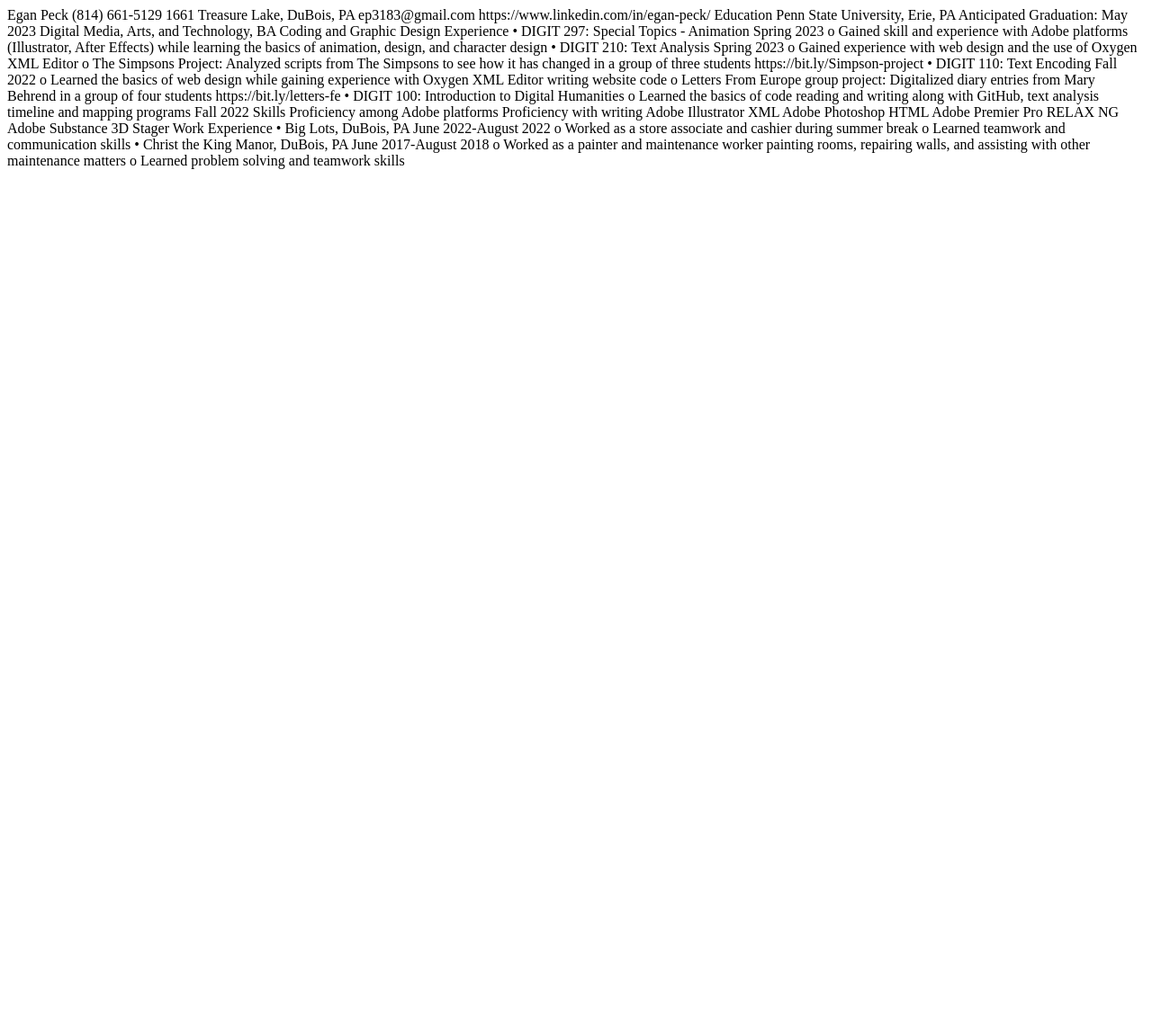
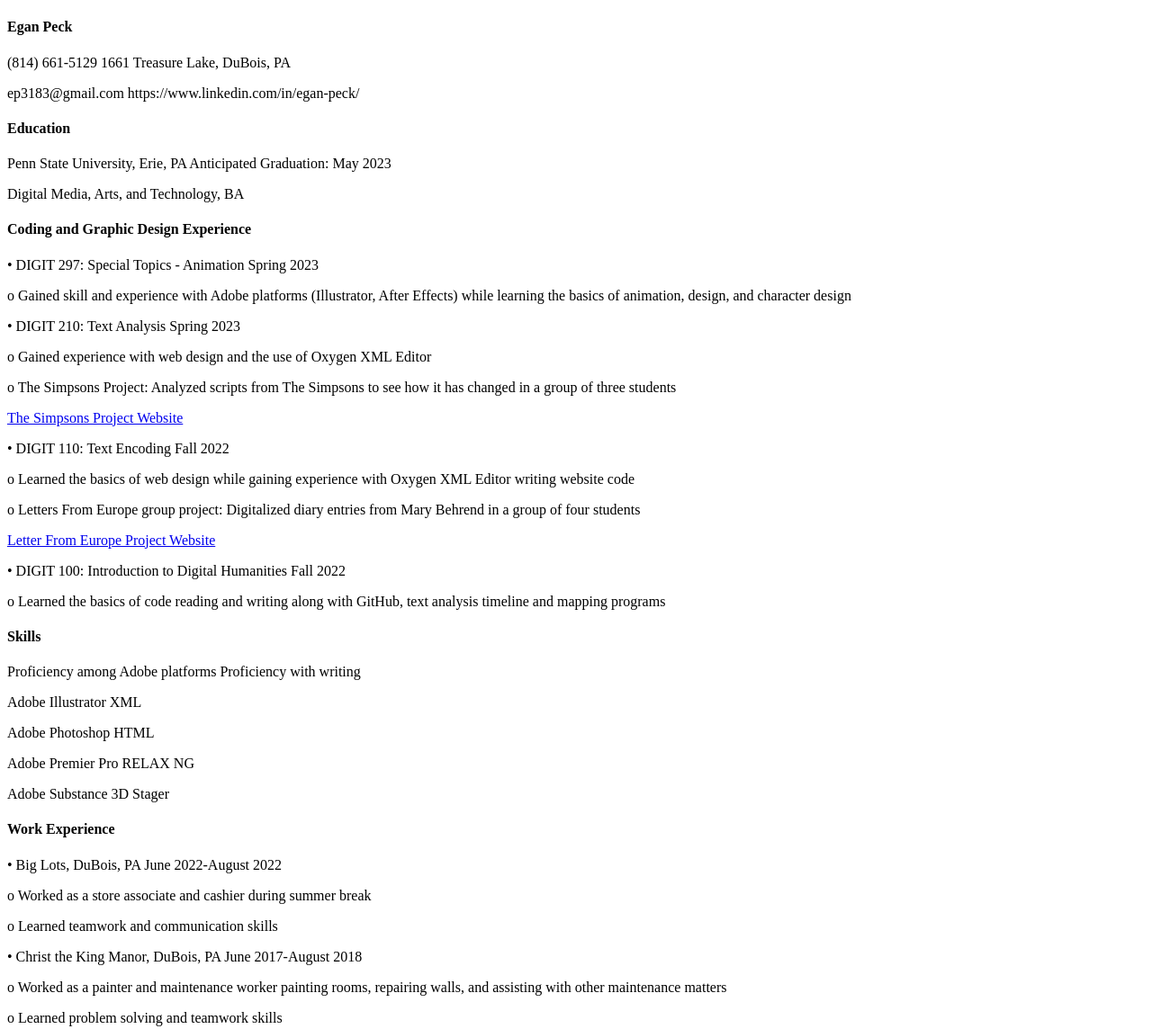
Before and after one commit to epp5198/seniorPortfolio, a plain HTML site: page docs/resume.html in a window 1280 px wide. Shown: the whole page at 90% size. Before the commit the page ends 800 px from the top, so only its background shows below. Drawn offline with Linux system fonts and the light colour scheme.

Commit message:
updating resume formating

```diff
--- a/docs/resume.html
+++ b/docs/resume.html
@@ -3,38 +3,39 @@
     <head>
         <title>Resume</title>
     </head>
-    <body>Egan Peck
-        (814) 661-5129 						1661 Treasure Lake, DuBois, PA ep3183@gmail.com					https://www.linkedin.com/in/egan-peck/
-        Education
-        Penn State University, Erie, PA			Anticipated Graduation: May 2023
-        Digital Media, Arts, and Technology, BA
+    <body>
+        <h4>Egan Peck</h4>
+        <p>(814) 661-5129 						1661 Treasure Lake, DuBois, PA</p> <p>ep3183@gmail.com					https://www.linkedin.com/in/egan-peck/</p>
+        <h4>Education</h4>
+       <p> Penn State University, Erie, PA			Anticipated Graduation: May 2023</p>
+        <p>Digital Media, Arts, and Technology, BA</p>
 
-        Coding and Graphic Design Experience
-        •	DIGIT 297: Special Topics - Animation							Spring 2023
-        o	Gained skill and experience with Adobe platforms (Illustrator, After Effects) while learning the basics of animation, design, and character design
-        •	DIGIT 210: Text Analysis 									Spring 2023
-        o	Gained experience with web design and the use of Oxygen XML Editor
-        o	The Simpsons Project: Analyzed scripts from The Simpsons to see how it has changed in a group of three students
-        https://bit.ly/Simpson-project
-        •	DIGIT 110: Text Encoding 									Fall 2022
-        o	Learned the basics of web design while gaining experience with Oxygen XML Editor writing website code
-        o	Letters From Europe group project: Digitalized diary entries from Mary Behrend in a group of four students
-        https://bit.ly/letters-fe
-        •	DIGIT 100: Introduction to Digital Humanities
-        o	Learned the basics of code reading and writing along with GitHub, text analysis timeline and mapping programs					Fall 2022
-        Skills
-        Proficiency among Adobe platforms						Proficiency with writing
-        Adobe Illustrator								XML
-        Adobe Photoshop								HTML
-        Adobe Premier Pro								RELAX NG
-        Adobe Substance 3D Stager
+        <h4>Coding and Graphic Design Experience</h4>
+        <p> •	DIGIT 297: Special Topics - Animation							Spring 2023</p>
+        <p>o	Gained skill and experience with Adobe platforms (Illustrator, After Effects) while learning the basics of animation, design, and character design</p>
+        <p>•	DIGIT 210: Text Analysis 									Spring 2023</p>
+        <p>o	Gained experience with web design and the use of Oxygen XML Editor</p>
+        <p>o	The Simpsons Project: Analyzed scripts from The Simpsons to see how it has changed in a group of three students</p>
+        <a href="https://github.com/epp5198/TheSimpProject.git">The Simpsons Project Website</a>
+        <p>•	DIGIT 110: Text Encoding 									Fall 2022</p>
+        <p>o	Learned the basics of web design while gaining experience with Oxygen XML Editor writing website code</p>
+        <p>o	Letters From Europe group project: Digitalized diary entries from Mary Behrend in a group of four students</p>
+        <a href="https://fkb5105.github.io/Letters-from-Europe-FA2022/index.html">Letter From Europe Project Website</a>
+        <p>•	DIGIT 100: Introduction to Digital Humanities                Fall 2022</p>
+        <p>o	Learned the basics of code reading and writing along with GitHub, text analysis timeline and mapping programs</p>
+        <h4>Skills</h4>
+        <p>Proficiency among Adobe platforms						Proficiency with writing</p>
+        <p>Adobe Illustrator								XML</p>
+        <p>Adobe Photoshop								HTML</p>
+        <p>Adobe Premier Pro								RELAX NG</p>
+        <p>Adobe Substance 3D Stager</p>
 
-        Work Experience
-        •	Big Lots, DuBois, PA 						June 2022-August 2022
-        o	Worked as a store associate and cashier during summer break
-        o	Learned teamwork and communication skills
-        •	Christ the King Manor, DuBois, PA 					June 2017-August 2018
-        o	Worked as a painter and maintenance worker painting rooms, repairing walls, and assisting with other maintenance matters
-        o	Learned problem solving and teamwork skills
+        <h4>Work Experience</h4>
+        <p>•	Big Lots, DuBois, PA 						June 2022-August 2022</p>
+        <p>o	Worked as a store associate and cashier during summer break</p>
+        <p>o	Learned teamwork and communication skills</p>
+        <p>•	Christ the King Manor, DuBois, PA 					June 2017-August 2018</p>
+        <p>o	Worked as a painter and maintenance worker painting rooms, repairing walls, and assisting with other maintenance matters</p>
+        <p>o	Learned problem solving and teamwork skills</p>
     </body>
 </html>
```
